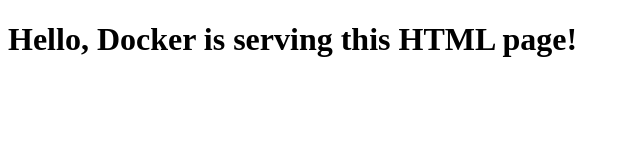
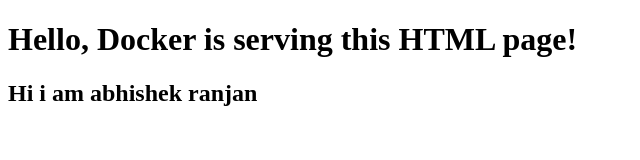
Before and after one commit to abhi-2029/CICD, a plain HTML site: page index.html in a window 1280 px wide. Shown: the whole page, without its empty margins (0-640 px from the left). Drawn offline with Linux system fonts and the light colour scheme.

Commit message:
index page updated

```diff
--- a/index.html
+++ b/index.html
@@ -6,5 +6,6 @@
 </head>
 <body>
     <h1>Hello, Docker is serving this HTML page!</h1>
+    <h2>Hi i am abhishek ranjan</h2>
 </body>
 </html>
```
